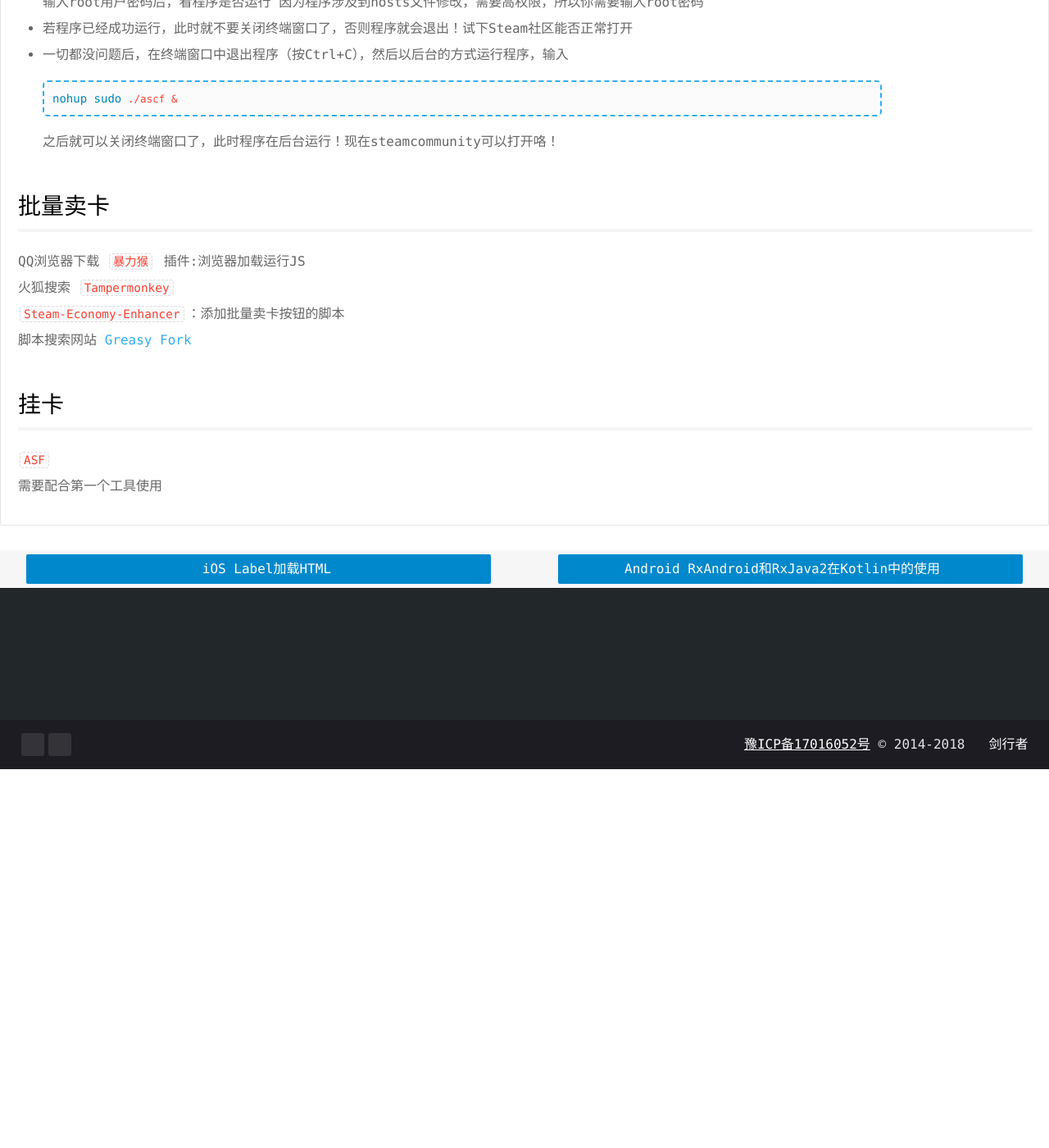
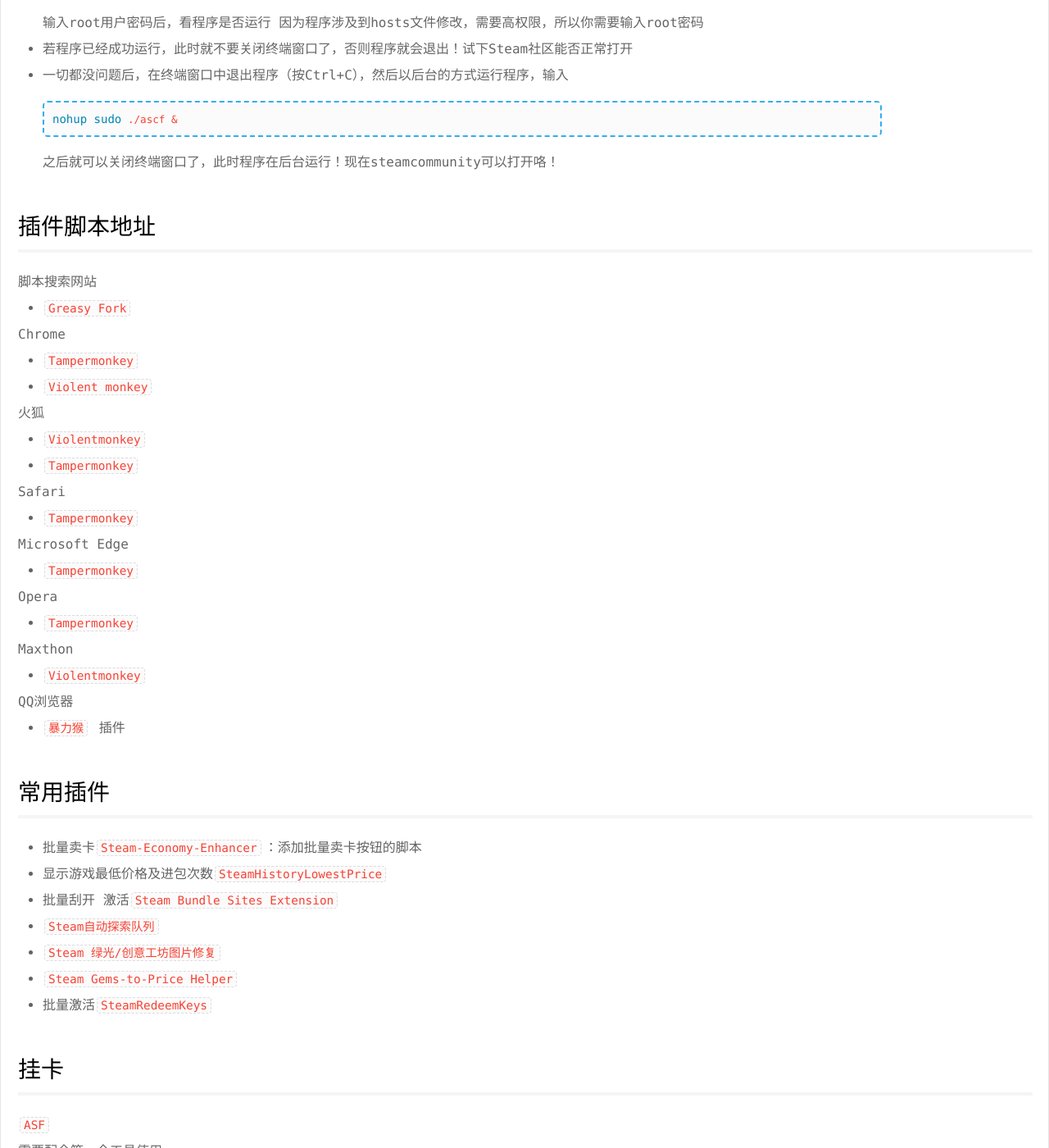
Before and after one commit to psvmc/myblog_jekyll, a Jekyll site: the page built from _posts/2018-03-15-mac-steam-cards.md, in a window 1280 px wide and 1400 px high, scrolled down 1148 px. Shown: the whole window at 82% size. Built offline with Jekyll 4.4.1, drawn with Linux system fonts in a browser that asks for light colours; comment, search, counter and statistics services are not loaded; before the commit the page ends 2086 px from its top, so only the background shows below that.

Commit message:
文章更新

```diff
--- a/_posts/2018-03-15-mac-steam-cards.md
+++ b/_posts/2018-03-15-mac-steam-cards.md
@@ -56,15 +56,56 @@
 
 
 
-## 批量卖卡
+## 插件脚本地址
 
-QQ浏览器下载 `暴力猴` 插件:浏览器加载运行JS
+脚本搜索网站
 
-火狐搜索 [`Tampermonkey`](https://addons.mozilla.org/zh-CN/firefox/addon/tampermonkey/)
++ [`Greasy Fork`](https://greasyfork.org/zh-CN)
 
-[`Steam-Economy-Enhancer`](https://github.com/Sneer-Cat/Steam-Economy-Enhancer/raw/master/code.user.js)：添加批量卖卡按钮的脚本
+Chrome
 
-脚本搜索网站 [Greasy Fork](https://greasyfork.org/zh-CN)
+- [`Tampermonkey`](https://chrome.google.com/webstore/detail/tampermonkey/dhdgffkkebhmkfjojejmpbldmpobfkfo)
+-  [`Violent monkey`](https://chrome.google.com/webstore/detail/violent-monkey/jinjaccalgkegednnccohejagnlnfdag)
+
+火狐
+
+- [`Violentmonkey`](https://addons.mozilla.org/zh-CN/firefox/addon/violentmonkey/)
+
+- [`Tampermonkey`](https://addons.mozilla.org/zh-CN/firefox/addon/tampermonkey/)
+
+Safari
+
++ [`Tampermonkey`](http://tampermonkey.net/?browser=safari)
+
+Microsoft Edge
+
++ [`Tampermonkey`](https://www.microsoft.com/store/p/tampermonkey/9nblggh5162s)
+
+Opera
+
++ [`Tampermonkey`](https://addons.opera.com/extensions/details/tampermonkey-beta/)
+
+Maxthon
+
++ [`Violentmonkey`](http://extension.maxthon.com/detail/index.php?view_id=1680)
+
+QQ浏览器
+
++ `暴力猴` 插件
+
+
+
+## 常用插件
+
+
+
++ 批量卖卡[`Steam-Economy-Enhancer`](https://github.com/Sneer-Cat/Steam-Economy-Enhancer/raw/master/code.user.js)：添加批量卖卡按钮的脚本
++ 显示游戏最低价格及进包次数[`SteamHistoryLowestPrice`](https://greasyfork.org/zh-CN/scripts/30877-steamhistorylowestprice)
++ 批量刮开 激活[`Steam Bundle Sites Extension`](https://github.com/clancy-chao/Steam-Bundle-Sites-Extension/raw/master/SBSE.user.js)
++ [`Steam自动探索队列`](https://greasyfork.org/zh-CN/scripts/369701-steam%E8%87%AA%E5%8A%A8%E6%8E%A2%E7%B4%A2%E9%98%9F%E5%88%97)
++ [`Steam 绿光/创意工坊图片修复`](https://greasyfork.org/zh-CN/scripts/955-steam-%E7%BB%BF%E5%85%89-%E5%88%9B%E6%84%8F%E5%B7%A5%E5%9D%8A%E5%9B%BE%E7%89%87%E4%BF%AE%E5%A4%8D)
++ [`Steam Gems-to-Price Helper`](https://greasyfork.org/zh-CN/scripts/25735-steam-gems-to-price-helper)
++ 批量激活[`SteamRedeemKeys`](https://greasyfork.org/zh-CN/scripts/32718-steamredeemkeys)
 
 
 
```
